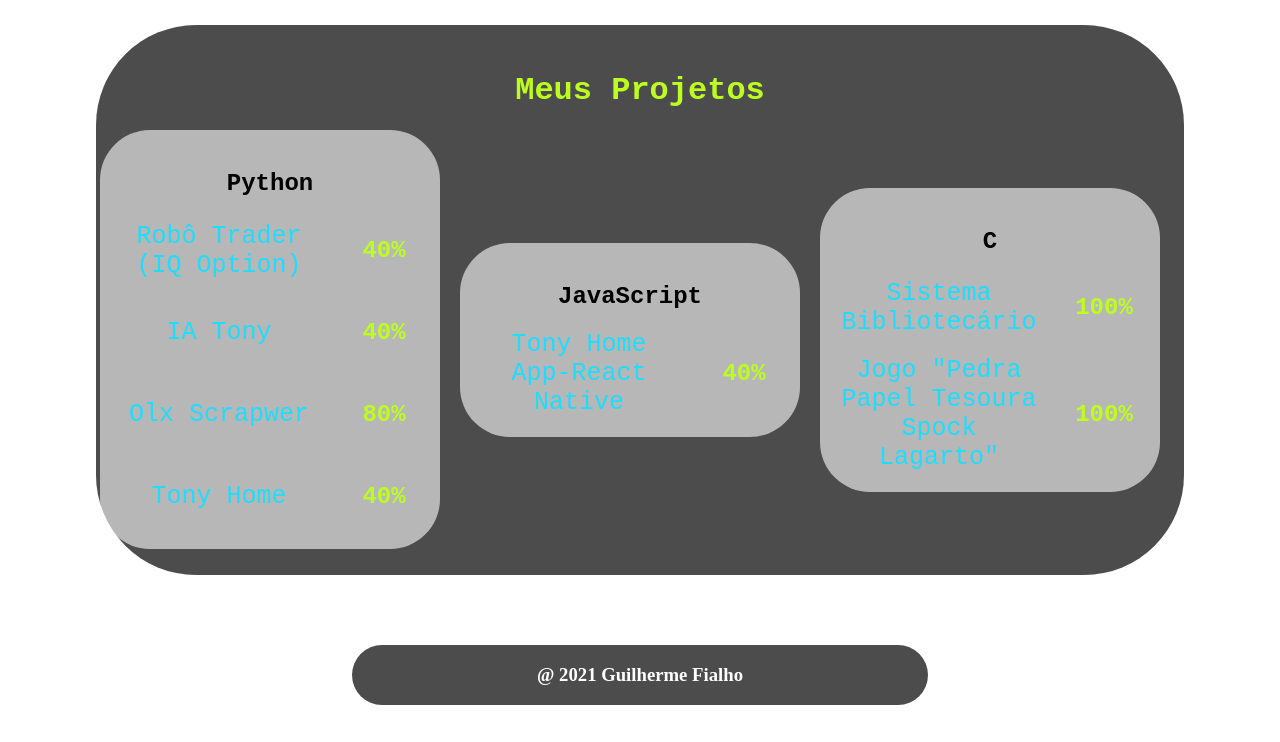
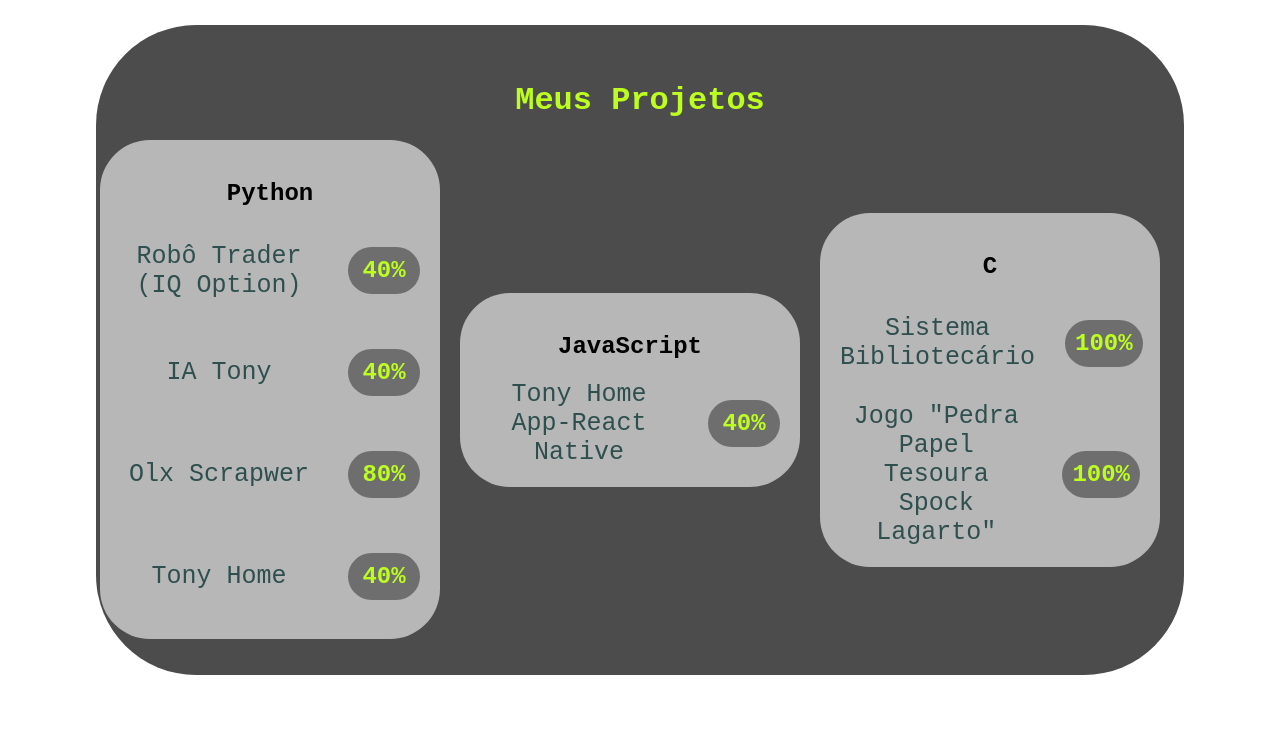
Before and after one commit to GuilhermeCF10/First-Personal-WebSite, a plain HTML site: page index.html in a window 1280 px wide. Shown: the part 1445-2187 px from the top of the page. Before the commit the page ends 2160 px from the top, so only its background shows below. Drawn offline with Linux system fonts and the light colour scheme.

Commit message:
Add files via upload

```diff
--- a/index.css
+++ b/index.css
@@ -125,14 +125,12 @@ body{
 }
 
 .redes-sociais-icon{
-    margin-right: 20px;
+    margin-right: 40px;
     background-color: rgba(0, 162, 255, 0.753);
     padding-top: 35px;
     border-radius: 20px;
 
 }
-
-
 
 
 .sobre{
@@ -161,12 +159,14 @@ body{
     font-size: 25px;
 }
 
+
+
 .projetos{
     margin-top: 100px;
     background-color: rgba(0, 0, 0, 0.70);
     border-radius: 100px;
     width: 85vw;
-    height: 550px;
+    height: 650px;
     display: flex;
     flex-direction: column;
     justify-content: center;
@@ -174,13 +174,18 @@ body{
     font-family: 'Courier New', Courier, monospace;
 }
 
-
-
 .projetos-geral{
     display: flex;
     flex-direction: row;
     text-align: center;
     align-items: center;
+}
+
+.python, .javascript, .c{
+    background-color: rgba(255, 255, 255, 0.6);
+    border-radius: 50px;
+    margin-right: 20px;
+    padding: 20px 20px;
 }
 
 .projeto-box{
@@ -197,7 +202,7 @@ body{
 }
 
 .projeto-box-main a{
-    color: rgb(30, 221, 255);
+    color: darkslategrey;
     font-size: 25px;
     max-width: 150px;
     text-decoration:none;
@@ -210,17 +215,14 @@ body{
     width: 80px;
 }
 
+.projeto-box-number h2{
+    background-color: rgba(0, 0, 0, 0.4);
+    border-radius: 100px;
+    padding: 10px 10px;
+}
+
 .projetos-titulo h1, .projeto-box-number h2{
     color: rgb(188, 255, 30);
-}
-
-.python, .javascript, .c{
-    background-color: rgba(255, 255, 255, 0.6);
-    border-radius: 50px;
-    margin-right: 20px;
-    padding: 20px 20px;
-
-
 }
 
 
```
